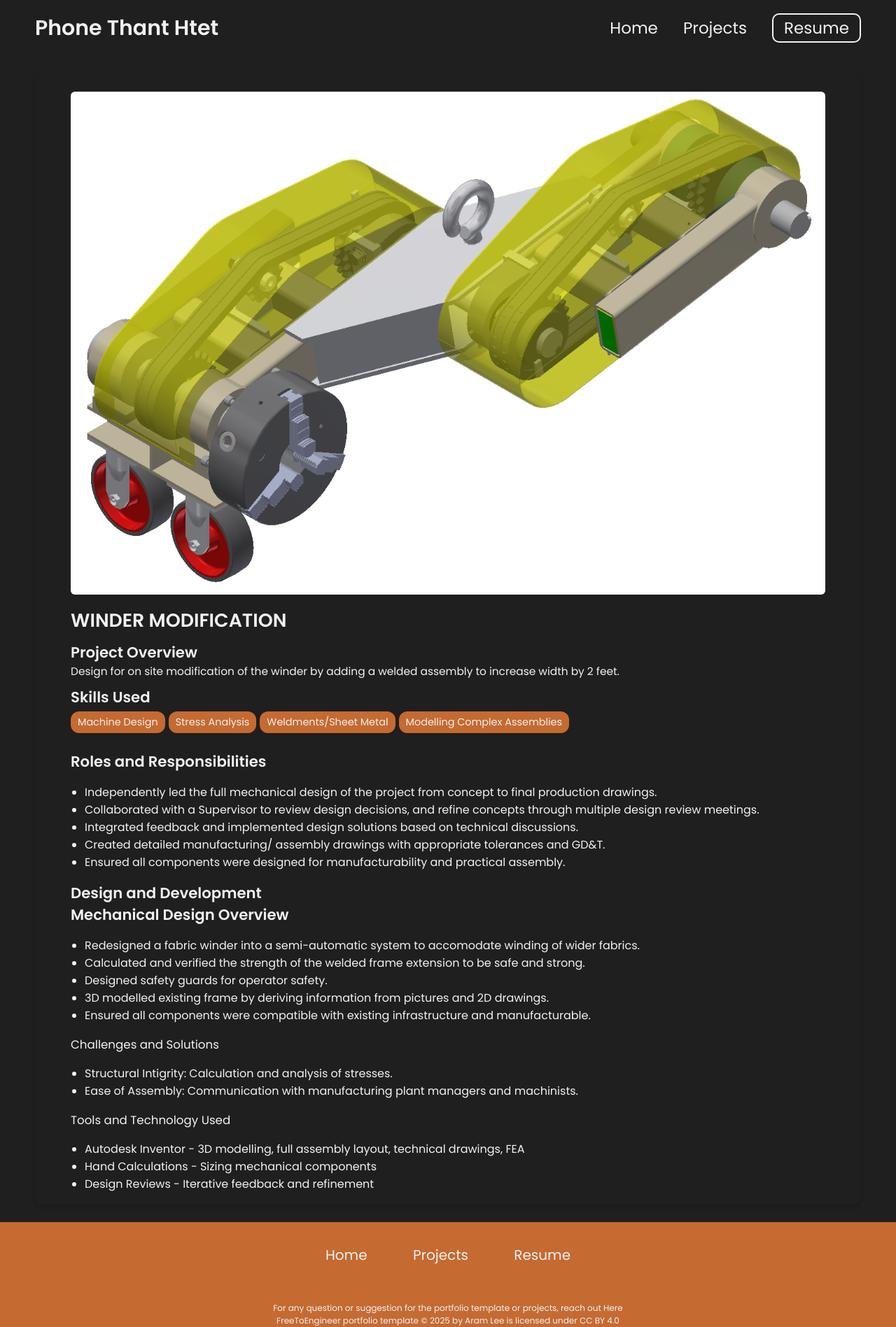
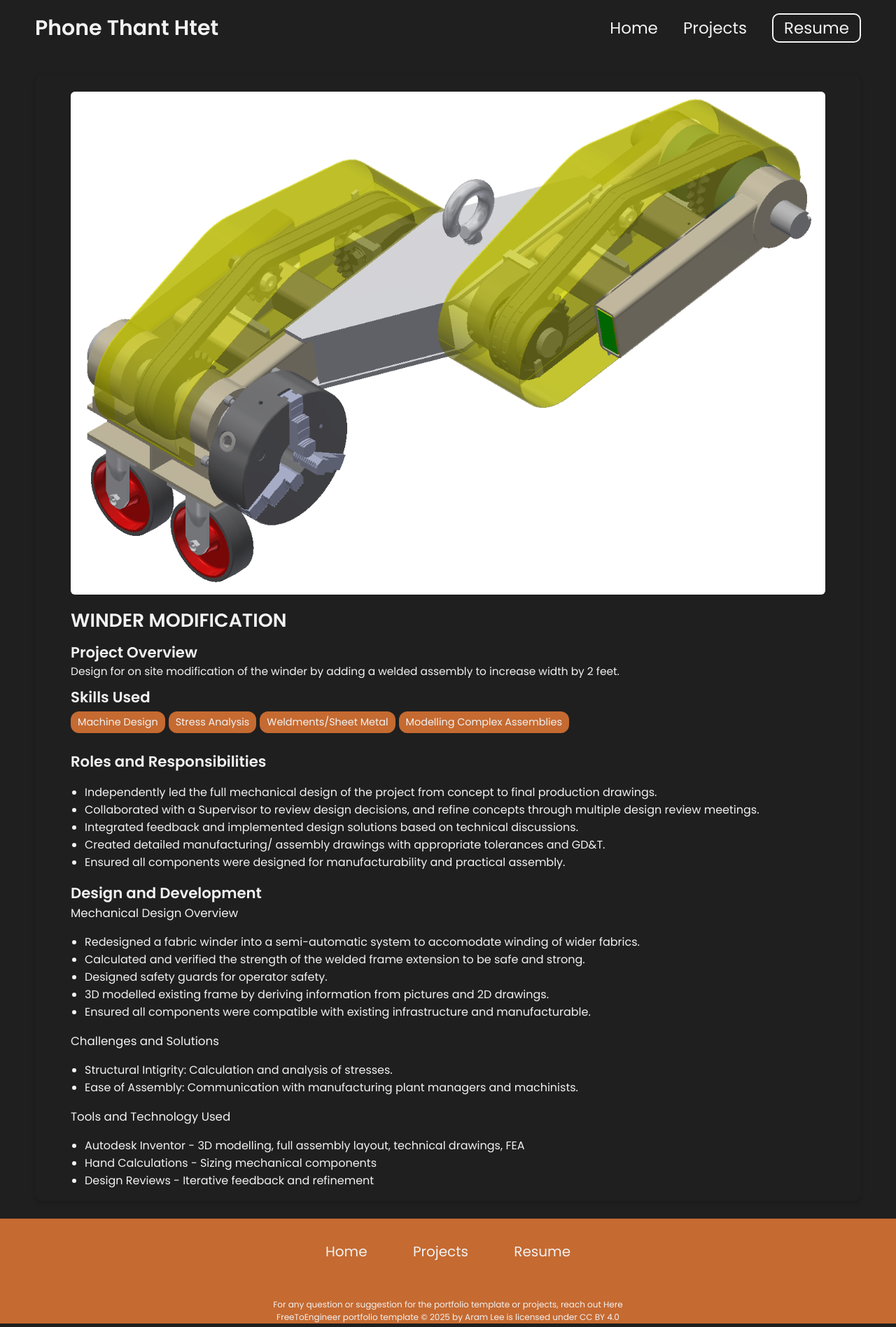
Before and after one commit to Alvin-Htet/Alvin-Htet.github.io, a Jekyll site: the page built from _projects/winder_mod/index.md, in a window 1280 px wide. Shown: the whole page at 70% size. Built offline with Jekyll 4.4.1, drawn with Linux system fonts in a browser that asks for light colours.

```diff
--- a/_projects/winder_mod/index.md
+++ b/_projects/winder_mod/index.md
@@ -18,7 +18,7 @@ main-image: /winder_mod.png
 
 ## Design and Development
 
-## Mechanical Design Overview
+### Mechanical Design Overview
 - Redesigned a fabric winder into a semi-automatic system to accomodate winding of wider fabrics.
 - Calculated and verified the strength of the welded frame extension to be safe and strong.
 - Designed safety guards for operator safety.
```
